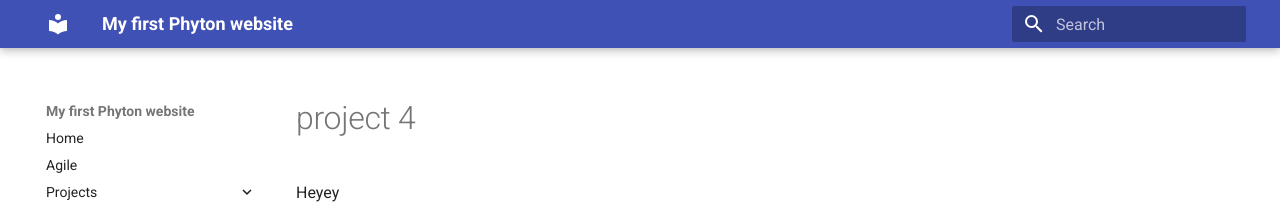
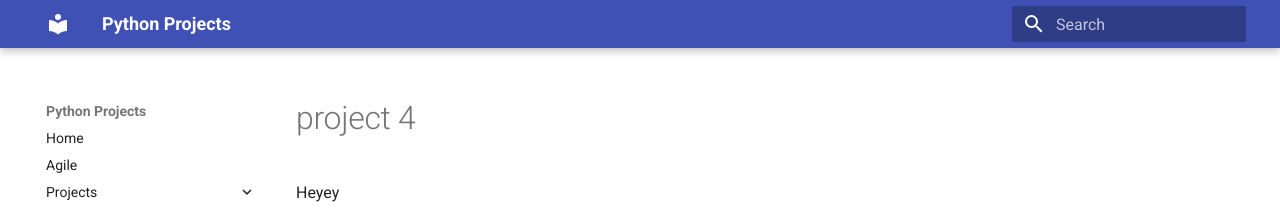
Before and after one commit to milagro2/pythonsite, an MkDocs documentation site: the page built from docs/project4.md, in a window 1280 px wide. Shown: the top 208 px of the page. Built offline with MkDocs 1.6.1 and Material for MkDocs 9.7.7, drawn with Linux system fonts in a browser that asks for light colours.

Commit message:
Update mkdocs.yml

```diff
--- a/mkdocs.yml
+++ b/mkdocs.yml
@@ -1,4 +1,4 @@
-site_name: My first Phyton website
+site_name: Python Projects
 #site_url: https://milastam.com/
 nav:
   - Home: index.md
```
